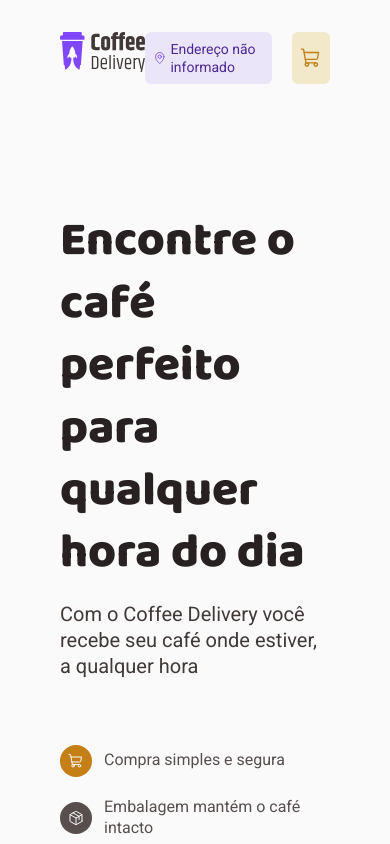
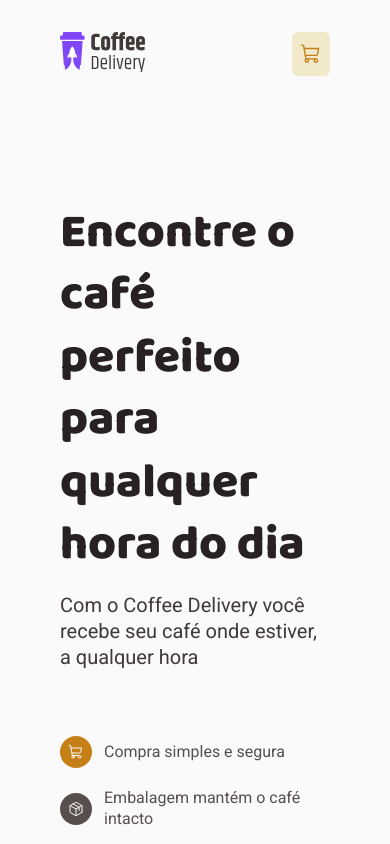
Before and after one commit to vitorxpd/coffee-delivery, a React (Vite) app: page / in a window 390 px wide. Shown: the top 844 px of the page. Built offline with nearby package versions, Linux system fonts and the light colour scheme; no server answers.

Commit message:
location only desktop

```diff
--- a/src/components/Header/index.tsx
+++ b/src/components/Header/index.tsx
@@ -4,15 +4,18 @@ import { Minicart } from './components/Minicart'
 
 import * as S from './styles'
 import logo from '../../assets/logo.svg'
+import { useDeviceInfo } from '../../hooks/useDeviceInfo'
 
 export function Header() {
+  const { isMobile } = useDeviceInfo()
+
   return (
     <S.HeaderWrapper>
       <Link to="/">
         <img src={logo} alt="" />
       </Link>
       <S.HeaderRight>
-        <Location />
+        {!isMobile && <Location />}
         <Minicart />
       </S.HeaderRight>
     </S.HeaderWrapper>
```
